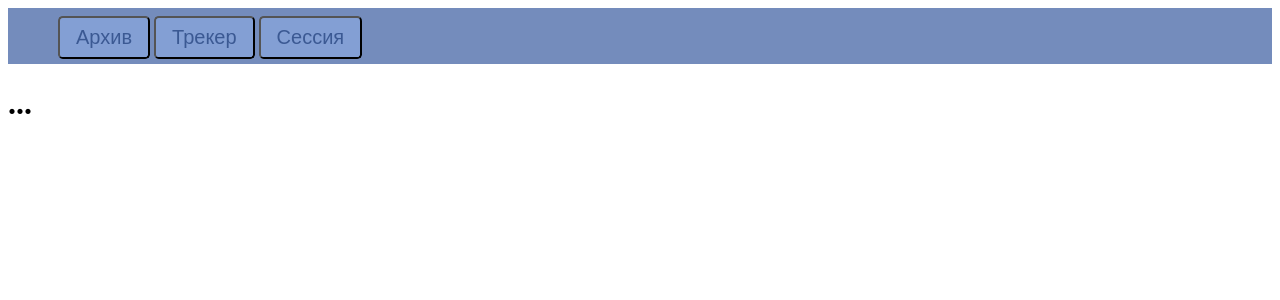
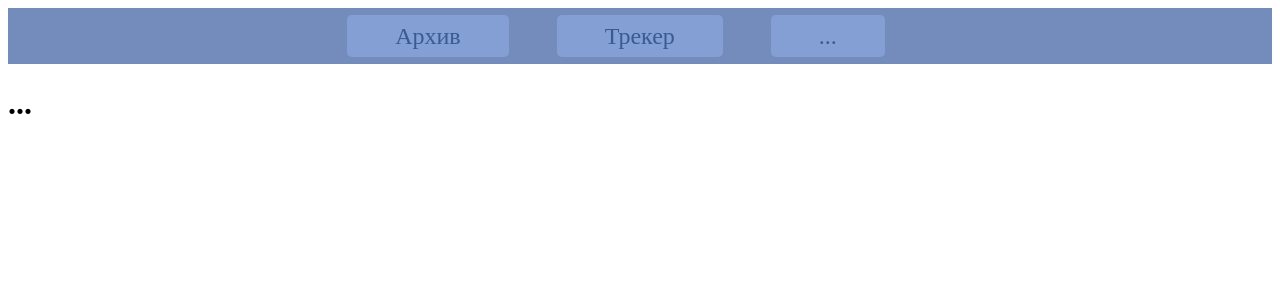
Before and after one commit to gedfalk/habit_tracker, a Django app: page / in a window 1280 px wide. Shown: the top 300 px of the page. Run offline with Django 3.2, Linux system fonts and the light colour scheme.

Commit message:
ave_header_making buttons

```diff
--- a/ave/static/ave/css/base.css
+++ b/ave/static/ave/css/base.css
@@ -1,22 +1,28 @@
 .header {
+  display: flex;
+  flex-direction: row;
+  justify-content: center;
+  align-items: center;
+
   height: 5vh;
   background-color: #748CBC;
+  padding: 8px 50px;
 
-    padding: 8px 50px;
 }
 
-  .header__title {
-    transform: translateX(0);
-    color: #fff;
-    align-self: center;
+.nav_item {
+  display: block;
+
 }
 
-  .btn_header {
+a.btn_header {
   color: #3B5993;
   background-color: #839FD4;
+  text-decoration: none;
+
+  margin-right: 3rem;
   /*border-color: #748CBC;*/
-
-    padding: 0.5rem 1rem;
-    font-size: 1.25rem;
+  padding: 0.5rem 3rem;
+  font-size: 1.5rem;
   border-radius: 0.3rem;
 }
--- a/ave/templates/ave/base.html
+++ b/ave/templates/ave/base.html
@@ -9,10 +9,9 @@
 
 <body>
     <header class="header">
-        <button type="button" class="btn_header">Архив</button>
-        <button type="button" class="btn_header">Трекер</button>
-        <button type="button" class="btn_header">Сессия</button>
-
+        <div class="nav-item"><a href="/archive/" class="btn_header">Архив</a></div>
+        <div class="nav-item"><a href="/tracker/" class="btn_header">Трекер</a></div>
+        <div class="nav-item"><a href="/" class="btn_header">...</a></div>
     </header>
 
     {% block content %}{% endblock %}
```
Lines whose indentation alone changed are shown as unchanged.
